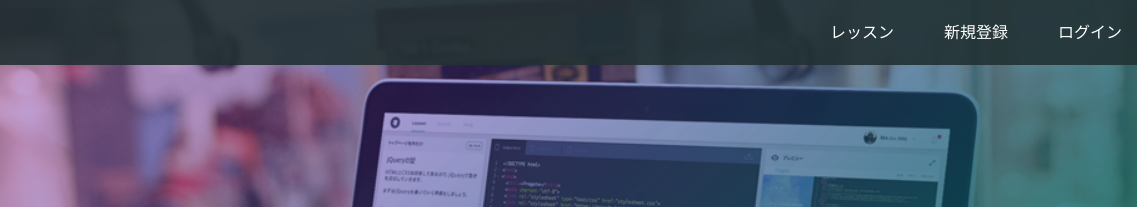
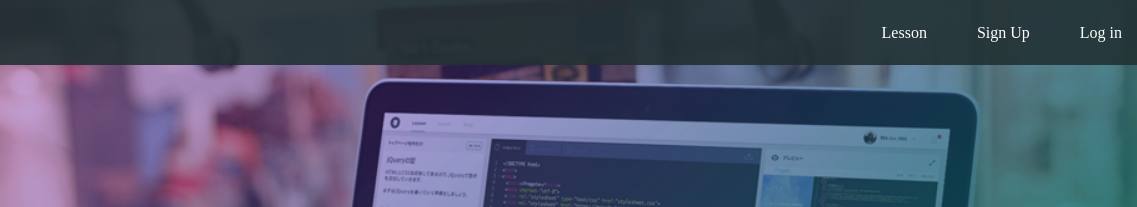
Before and after one commit to NEYO2UTK3A/NEYO2UTK3A.github.io, a plain HTML site: page index.html in a window 1280 px wide. Shown: the top 207 px of the page, 143-1280 px from the left. Drawn offline with Linux system fonts and the light colour scheme.

Commit message:
Update index.html

```diff
--- a/index.html
+++ b/index.html
@@ -15,9 +15,9 @@
       </div>
       <span class="fa fa-bars menu-icon"></span>
       <div class="header-right">
-        <a href="#">レッスン</a>
-        <a href="#">新規登録</a>
-        <a href="#" class="login">ログイン</a>
+        <a href="#">Lesson</a>
+        <a href="#">Sign Up</a>
+        <a href="#" class="login">Log in</a>
       </div>
     </div>
   </header>
```
